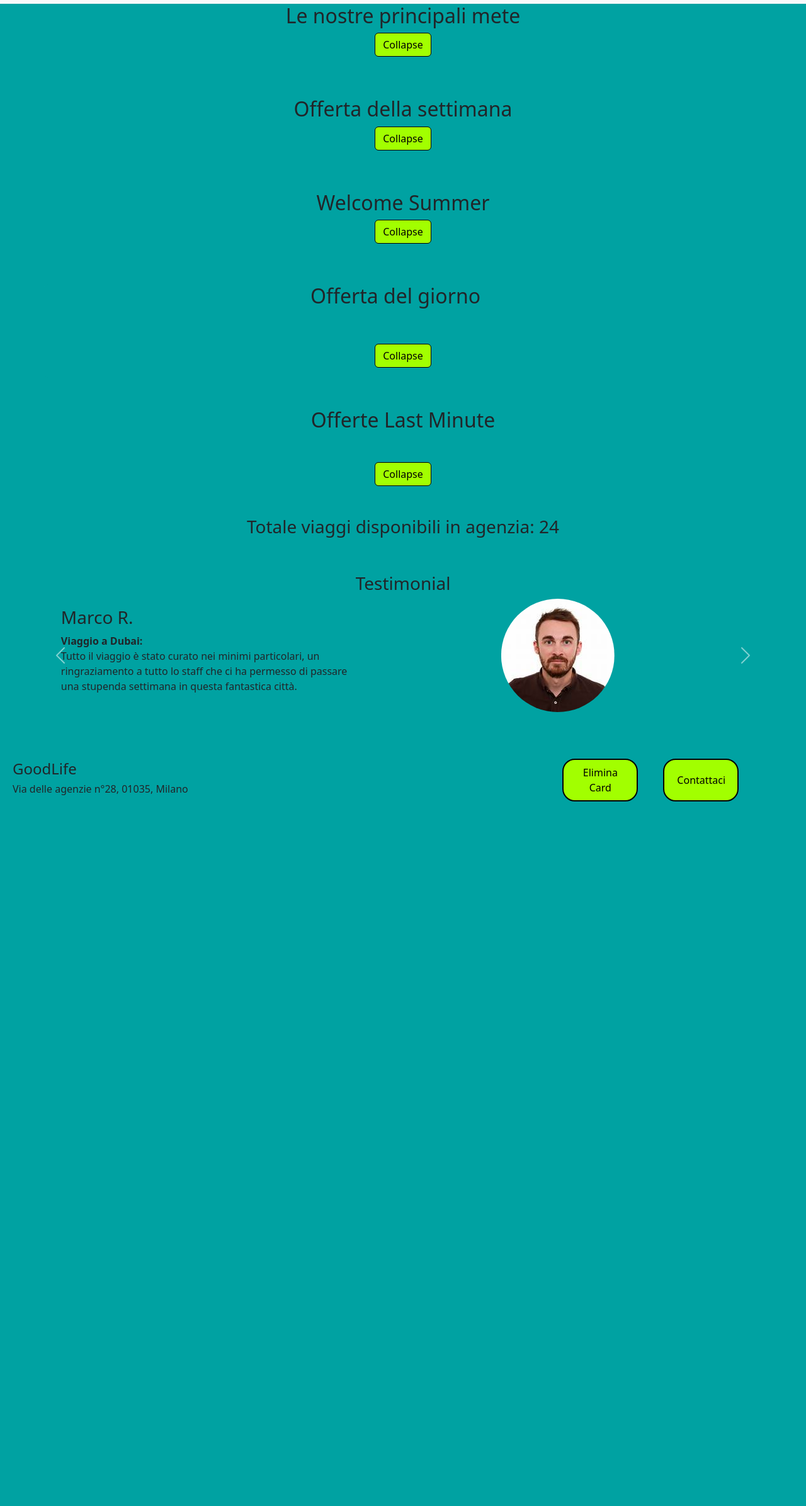
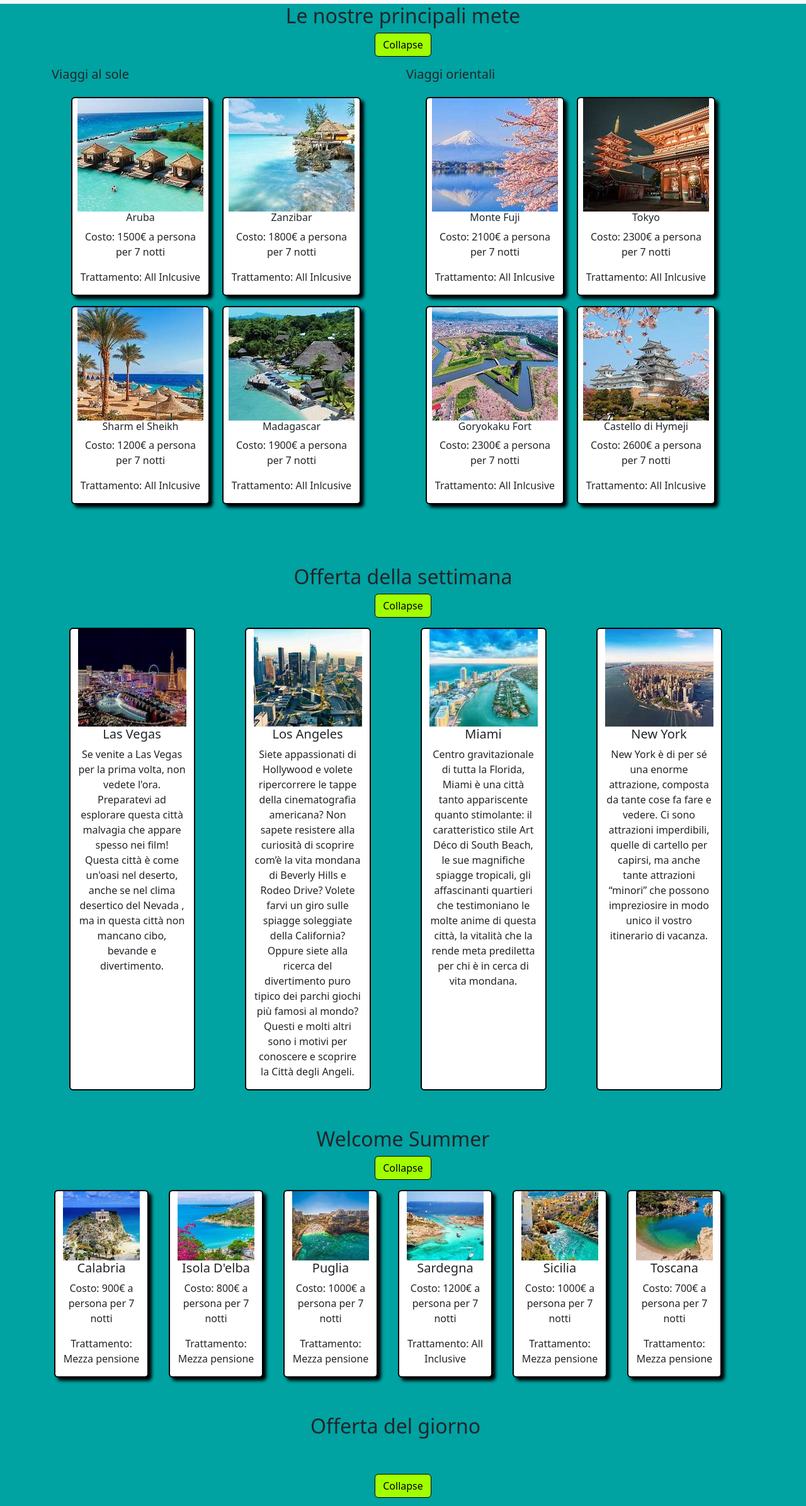
Before and after one commit to MatteoPas93/Lezione_M3_W2D4, a plain HTML site: page index.html in a window 1280 px wide. Shown: the part 74-2466 px from the top of the page at 63% size. Before the commit the page ends 1373 px from the top, so only its background shows below. Drawn offline with nearby package versions, Linux system fonts and the light colour scheme.

Commit message:
Modificato show per collapse

```diff
--- a/index.html
+++ b/index.html
@@ -77,7 +77,7 @@
         </div>
       </div>
     </nav>
-    <div class="container container__mete">
+    <div class="container container__mete ">
       <div class="titolo__mete text-center mb-2">
         <div class="mete__principali row">
           <div class="titolo__principale">
@@ -94,9 +94,9 @@
                 Collapse
               </button>
             </p>
-            <div class="collapse row" id="collapse__mete">
+            <div class="collapse row show" id="collapse__mete">
               <div
-                class="mete__mare row col-6 flex-wrap align-content-center justify-content-center"
+                class="mete__mare row col-12 col-lg-6 flex-wrap align-content-center justify-content-center mb-5"
               >
                 <div
                   class="titolo__mete__sole text-start"
@@ -146,7 +146,7 @@
                 </div>
               </div>
               <div
-                class="mete__montagna row col-6 flex-wrap align-content-center justify-content-center"
+                class="mete__montagna row col-12 col-lg-6 flex-wrap align-content-center justify-content-center mb-5 mr-2"
               >
                 <div
                   class="titolo__mete__neve text-start"
@@ -216,7 +216,7 @@
               Collapse
             </button>
           </p>
-          <div class="collapse row" id="collapse__offertaSettimana">
+          <div class="collapse row show" id="collapse__offertaSettimana">
             <div
               class="cards__offerta row d-flex flex-wrap justify-content-around"
             >
@@ -307,7 +307,7 @@
             Collapse
           </button>
         </p>
-        <div class="collapse row" id="collapse__welcome">
+        <div class="collapse row show" id="collapse__welcome">
           <div class="cards__welcome row flex-wrap justify-content-around">
             <div class="card card__welcome col-6 col-sm-4 col-md-2">
               <img
@@ -373,8 +373,7 @@
         </div>
       </div>
     </div>
-    <div
-      class="container container__offertaGiorno d-none d-md-block d-lg-block">
+    <div class="container container__offertaGiorno d-none d-md-block d-lg-block">
       <div class="card offerta__giorno text-center row flex-wrap">
         <div
           class="titolo__offerta row flex-wrap mb-5"
@@ -394,7 +393,7 @@
             Collapse
           </button>
         </p>
-        <div class="collapse row" id="collapse__offertaGiorno">
+        <div class="collapse row show" id="collapse__offertaGiorno">
           <div class="img__offerta__giorno col-8 flex-wrap">
             <img
               class="img__offerta d-flex flex-wrap"
@@ -432,7 +431,7 @@
             Collapse
           </button>
         </p>
-        <div class="collapse row" id="collapse__lastMinute">
+        <div class="collapse row show" id="collapse__lastMinute">
           <div
             class="cards__lastminute d-flex justify-content-around flex-wrap row"
           >
--- a/style.css
+++ b/style.css
@@ -14,10 +14,6 @@ body {
   margin-right: 5px;
 }
 
-.mete__montagna {
-  margin-left: 5px;
-}
-
 .img__card {
   /* min-width: 180px; */
   max-width: 250px;
@@ -25,7 +21,7 @@ body {
 
 .card__meta {
   max-width: 220px;
-  min-width: 200px;
+  min-width: 150px;
   margin-inline: 10px;
   box-shadow: 5px 5px 5px black;
 }
```
